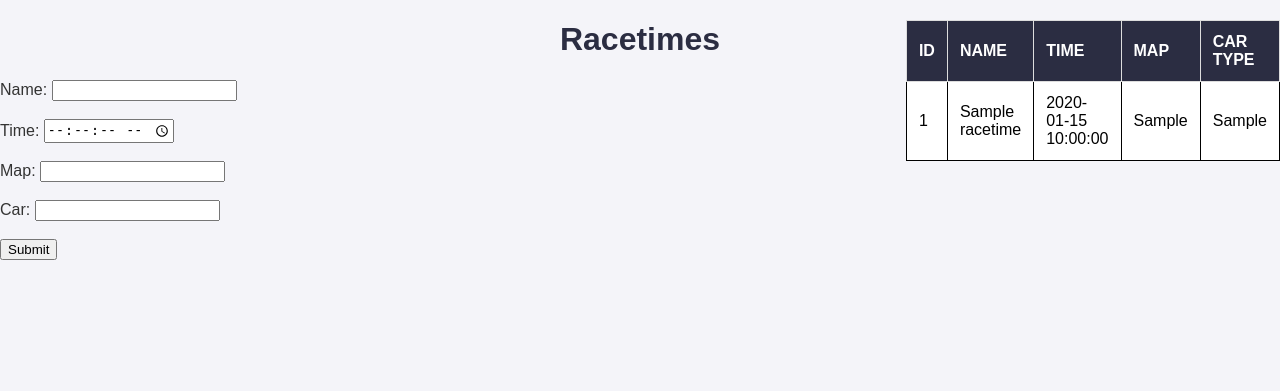
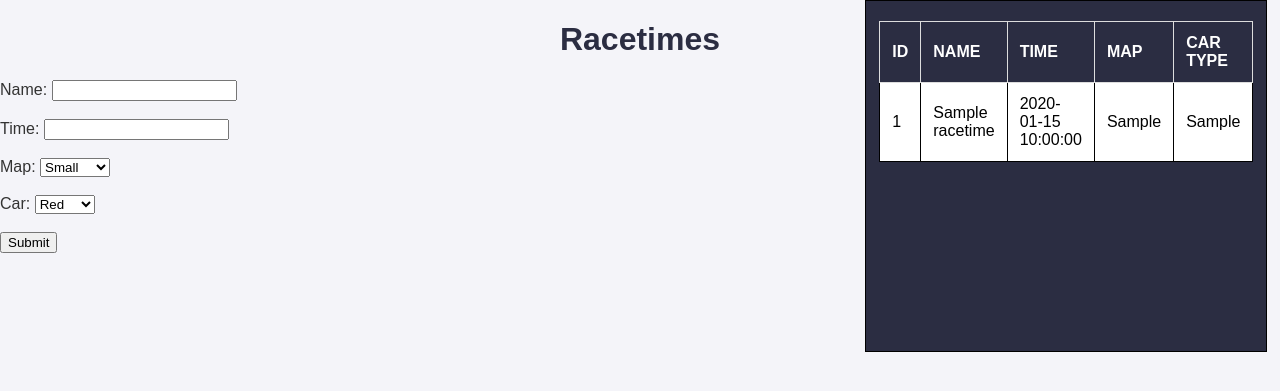
Before and after one commit to zaih0/Racing-Times, a PHP site: page / in a window 1280 px wide. Shown: the top 391 px of the page. Run offline with PHP 8.4, Linux system fonts and the light colour scheme; tables that the repository leaves empty or names only in its code hold one stand-in row (values such as "Sample post").

Commit message:
added select boxes

```diff
--- a/css/index.css
+++ b/css/index.css
@@ -18,7 +18,15 @@ h1 {
     color: #2b2d42;
 }
 .table-container {
-    overflow-x: auto;
+    position: absolute;
+    top: 0;
+    right: 1vw;
+    width: 400px; /* Adjust the width as needed */
+    height: 350px; /* Set a fixed height for the scroll area */
+    overflow-y: auto; /* Enables vertical scrolling */
+    overflow-x: auto; /* Enables horizontal scrolling */
+    border: 1px solid black; /* Optional styling */
+    background-color: #2b2d42; /* Ensure a contrasting background */
 }
 table {
     width: 100%;
@@ -78,3 +86,15 @@ td img {
 .form-container button:hover {
     background-color: #1a1e29;
 }
+#red{
+    background-color: red;
+    color: white;
+}
+#green{
+    background-color: green;
+    color: white;
+}
+#blue{
+    background-color: blue;
+    color: white;
+}
--- a/index.php
+++ b/index.php
@@ -55,7 +55,8 @@ if ($_SERVER["REQUEST_METHOD"] == "POST") {
 </head>
 <body>
 <?php
-echo "<table style='border: solid 1px black;  background: black; color: black; width: 200px; position: absolute; right:0vw ; top: 0vh; overflow: scroll;'>";
+echo "<div class='table-container'>";
+echo "<table style='height: 10px; border: solid 1px black;  background: black; color: black; width: 200px; position: absolute; right:1vw ; top: 0vh; overflow-y: auto;'>";
 echo "<tr><th>ID</th><th>Name</th><th>Time</th><th>Map</th><th>Car Type</th>";
 
 $servername = "localhost";
@@ -89,6 +90,7 @@ try {
 $conn = null;
 
 echo "</table>";
+echo "</div>";
 ?>
 
 <div>
@@ -97,11 +99,19 @@ echo "</table>";
         <label for="name">Name:</label>
         <input type="text" id="name" name="name" required><br><br>
         <label for="time">Time:</label>
-        <input type="time" id="time" name="time" step="2" required><br><br>
+        <input type="timestamp" id="time" name="time" step="2" required><br><br>
         <label for="map">Map:</label>
-        <input type="text" id="map" name="map" required><br><br>
+        <select name="map" required>
+            <option value="Small">Small</option>
+            <option value="Medium">Medium</option>
+            <option value="Large">Large</option>
+        </select><br><br>
         <label for="car_type">Car:</label>
-        <input type="text" id="car_type" name="car_type" required><br><br>
+        <select name="car_type" required>
+            <option id="red" value="Red">Red</option>
+            <option id="blue" value="Blue">Blue</option>
+            <option id="green" value="Green">Green</option>
+        </select><br><br>
         <button type="submit">Submit</button>
         </form>
 </div>
```
